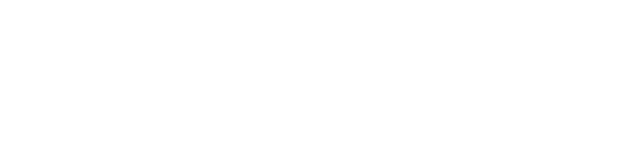
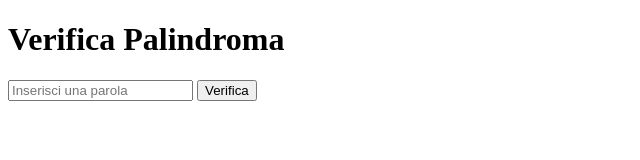
Before and after one commit to lucadisanto7/js-paliedispari, a plain HTML site: page index.html in a window 1280 px wide. Shown: the whole page, without its empty margins (0-640 px from the left). Drawn offline with Linux system fonts and the light colour scheme.

Commit message:
[UPD] Added js and html text

```diff
--- a/index.html
+++ b/index.html
@@ -7,6 +7,12 @@
 </head>
 <body>
 
+    <div class="container">
+        <h1>Verifica Palindroma</h1>
+        <input type="text" id="wordInput" placeholder="Inserisci una parola">
+        <button onclick="checkPalindrome()">Verifica</button>
+        <div class="result" id="result"></div>
+    </div>
 
     <script src="./js/script.js" type="text/javascript"></script>
 </body>
--- a/js/script.js
+++ b/js/script.js
@@ -0,0 +1,20 @@
+function checkPalindrome() {
+    const word = document.getElementById('wordInput').value;
+    const len = word.length;
+    let isPalindrome = true;
+
+    for (let i = 0; i < len / 2; i++) {
+        if (word[i] !== word[len - 1 - i]) {
+            isPalindrome = false;
+        }
+    }
+
+    const resultElement = document.getElementById('result');
+    if (isPalindrome) {
+        resultElement.textContent = `"${word}" è una parola palindroma.`;
+        resultElement.style.color = 'green';
+    } else {
+        resultElement.textContent = `"${word}" non è una parola palindroma.`;
+        resultElement.style.color = 'red';
+    }
+}
```
